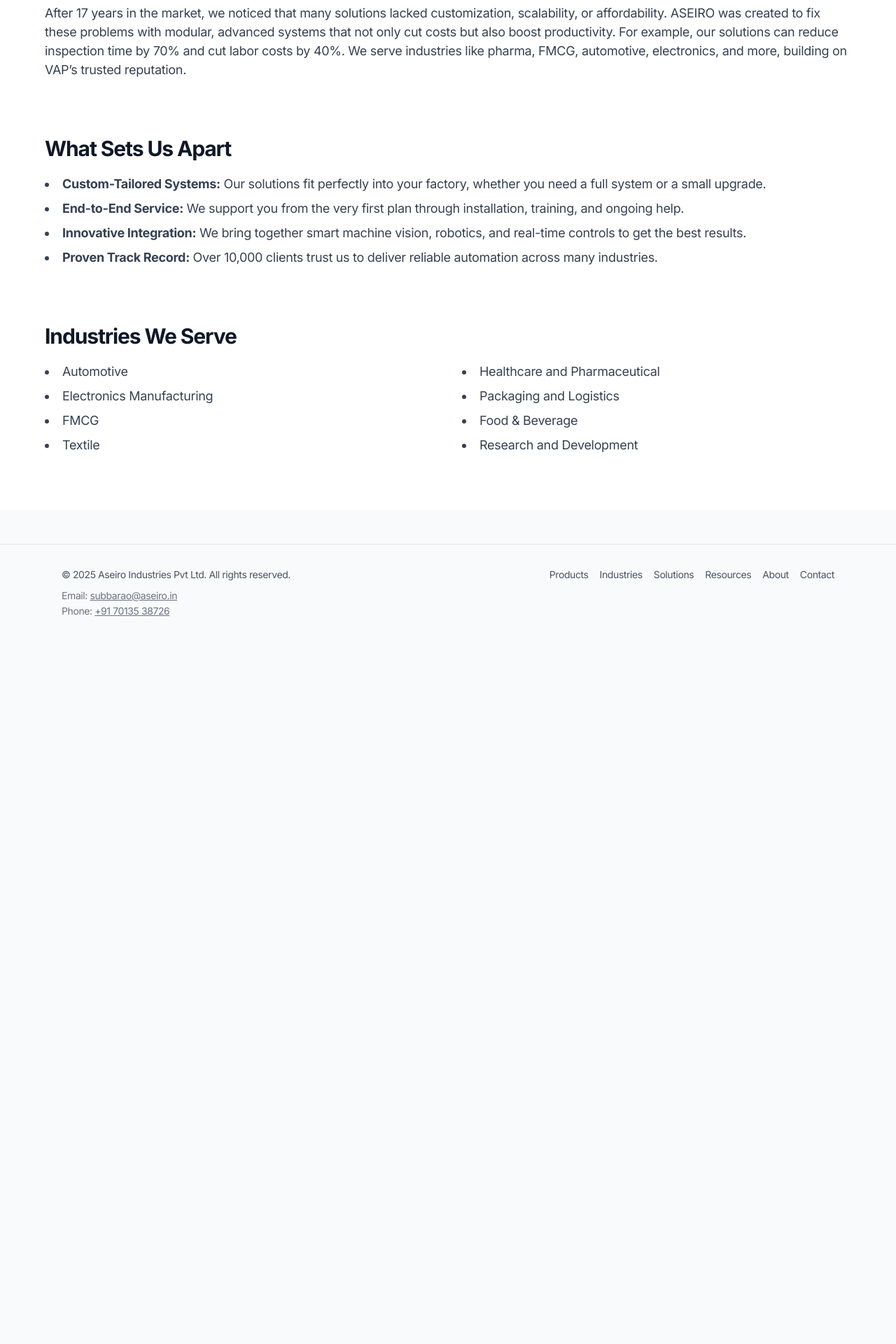
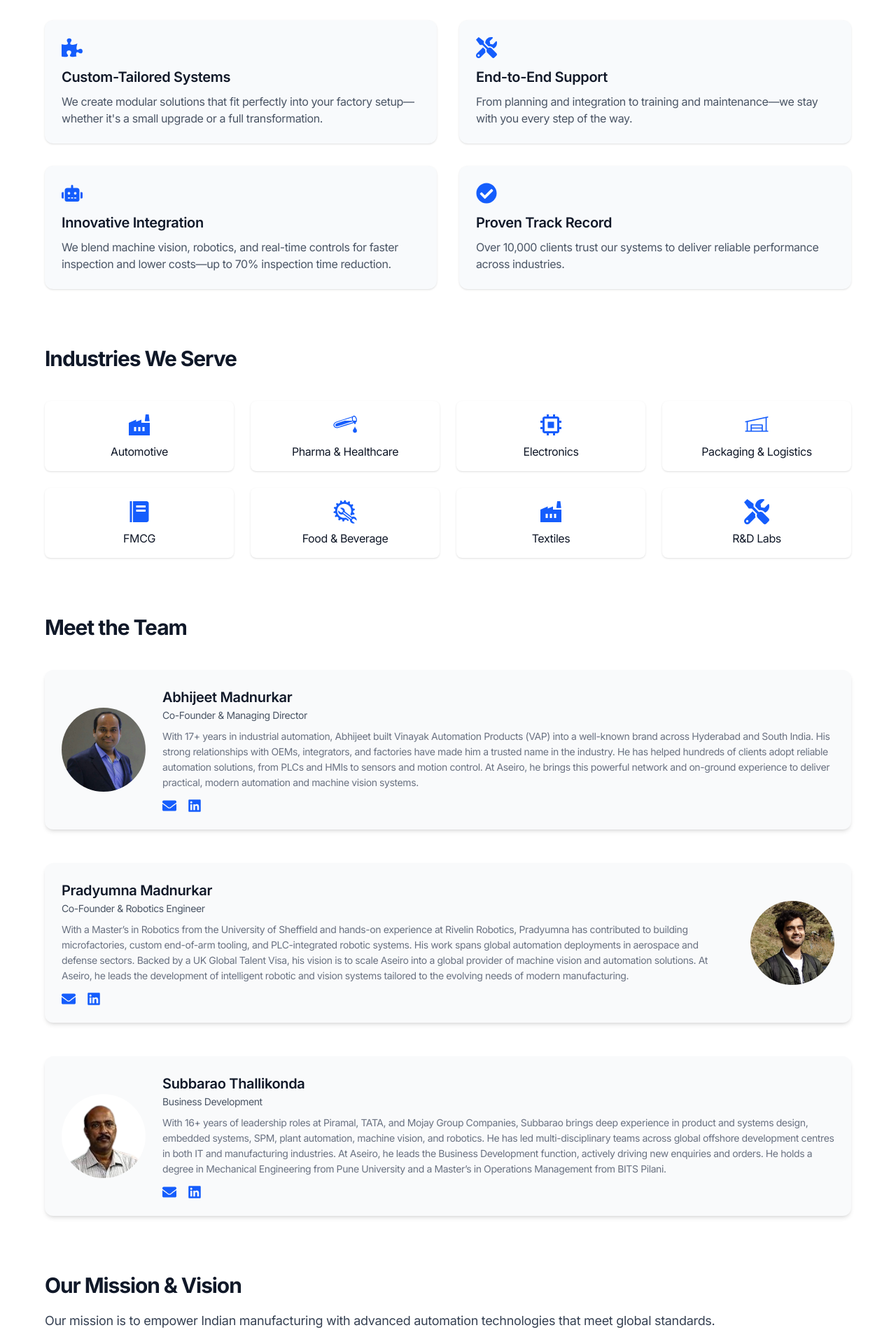
Before and after one commit to pradyumna-aseiro/Vercel-website, a Next.js app: page /about in a window 1280 px wide. Shown: the part 620-2540 px from the top of the page at 70% size. Before the commit the page ends 1536 px from the top, so only its background shows below. Built offline with nearby package versions, Linux system fonts and the light colour scheme.

Commit message:
added visually appealing icons for indutry sectors in about

```diff
--- a/app/(default)/about/page.tsx
+++ b/app/(default)/about/page.tsx
@@ -1,6 +1,9 @@
-// app/about/page.tsx
 import Image from "next/image";
-import { FaLinkedin, FaEnvelope } from "react-icons/fa";
+import { FaLinkedin, FaEnvelope, FaPuzzlePiece, FaRobot, FaTools, FaCheckCircle } from "react-icons/fa";
+import { MdFactory } from "react-icons/md";
+import { GiAutoRepair, GiChemicalDrop } from "react-icons/gi";
+import { PiWarehouseLight } from "react-icons/pi";
+import { BiChip, BiSolidFoodMenu } from "react-icons/bi";
 
 export default function AboutPage() {
   return (
@@ -34,43 +37,182 @@ export default function AboutPage() {
           </p>
         </div>
 
-        {/* Why ASEIRO & Our Approach */}
-        <div>
-          <h2 className="text-3xl font-bold mb-4">Why ASEIRO & Our Approach</h2>
-          <p className="text-gray-700 text-lg mb-4">
-            After 17 years in the market, we noticed that many solutions lacked customization, scalability, or affordability.
-            ASEIRO was created to fix these problems with modular, advanced systems that not only cut costs but also boost
-            productivity. For example, our solutions can reduce inspection time by 70% and cut labor costs by 40%. We serve
-            industries like pharma, FMCG, automotive, electronics, and more, building on VAP’s trusted reputation.
-          </p>
-        </div>
-
         {/* What Sets Us Apart */}
         <div>
-          <h2 className="text-3xl font-bold mb-4">What Sets Us Apart</h2>
-          <ul className="text-gray-700 text-lg list-disc list-inside space-y-2">
-            <li><strong>Custom-Tailored Systems:</strong> Our solutions fit perfectly into your factory, whether you need a full system or a small upgrade.</li>
-            <li><strong>End-to-End Service:</strong> We support you from the very first plan through installation, training, and ongoing help.</li>
-            <li><strong>Innovative Integration:</strong> We bring together smart machine vision, robotics, and real-time controls to get the best results.</li>
-            <li><strong>Proven Track Record:</strong> Over 10,000 clients trust us to deliver reliable automation across many industries.</li>
-          </ul>
+          <h2 className="text-3xl font-bold mb-10">What Sets Us Apart</h2>
+          <div className="grid md:grid-cols-2 gap-8">
+            <div className="bg-slate-50 p-6 rounded-xl shadow hover:shadow-md transition">
+              <FaPuzzlePiece className="text-blue-600 text-3xl mb-3" />
+              <h3 className="text-xl font-semibold mb-2">Custom-Tailored Systems</h3>
+              <p className="text-gray-600">We create modular solutions that fit perfectly into your factory setup—whether it's a small upgrade or a full transformation.</p>
+            </div>
+            <div className="bg-slate-50 p-6 rounded-xl shadow hover:shadow-md transition">
+              <FaTools className="text-blue-600 text-3xl mb-3" />
+              <h3 className="text-xl font-semibold mb-2">End-to-End Support</h3>
+              <p className="text-gray-600">From planning and integration to training and maintenance—we stay with you every step of the way.</p>
+            </div>
+            <div className="bg-slate-50 p-6 rounded-xl shadow hover:shadow-md transition">
+              <FaRobot className="text-blue-600 text-3xl mb-3" />
+              <h3 className="text-xl font-semibold mb-2">Innovative Integration</h3>
+              <p className="text-gray-600">We blend machine vision, robotics, and real-time controls for faster inspection and lower costs—up to 70% inspection time reduction.</p>
+            </div>
+            <div className="bg-slate-50 p-6 rounded-xl shadow hover:shadow-md transition">
+              <FaCheckCircle className="text-blue-600 text-3xl mb-3" />
+              <h3 className="text-xl font-semibold mb-2">Proven Track Record</h3>
+              <p className="text-gray-600">Over 10,000 clients trust our systems to deliver reliable performance across industries.</p>
+            </div>
+          </div>
         </div>
 
         {/* Industries We Serve */}
         <div>
-          <h2 className="text-3xl font-bold mb-4">Industries We Serve</h2>
-          <ul className="text-gray-700 text-lg list-disc list-inside grid md:grid-cols-2 gap-x-10 gap-y-2">
-            <li>Automotive</li>
-            <li>Healthcare and Pharmaceutical</li>
-            <li>Electronics Manufacturing</li>
-            <li>Packaging and Logistics</li>
-            <li>FMCG</li>
-            <li>Food & Beverage</li>
-            <li>Textile</li>
-            <li>Research and Development</li>
-          </ul>
+          <h2 className="text-3xl font-bold mb-10">Industries We Serve</h2>
+          <div className="grid grid-cols-2 md:grid-cols-4 gap-6 text-center">
+            <div className="bg-white shadow rounded-lg p-4">
+              <MdFactory className="text-blue-600 text-4xl mb-2 mx-auto" />
+              <p>Automotive</p>
+            </div>
+            <div className="bg-white shadow rounded-lg p-4">
+              <GiChemicalDrop className="text-blue-600 text-4xl mb-2 mx-auto" />
+              <p>Pharma & Healthcare</p>
+            </div>
+            <div className="bg-white shadow rounded-lg p-4">
+              <BiChip className="text-blue-600 text-4xl mb-2 mx-auto" />
+              <p>Electronics</p>
+            </div>
+            <div className="bg-white shadow rounded-lg p-4">
+              <PiWarehouseLight className="text-blue-600 text-4xl mb-2 mx-auto" />
+              <p>Packaging & Logistics</p>
+            </div>
+            <div className="bg-white shadow rounded-lg p-4">
+              <BiSolidFoodMenu className="text-blue-600 text-4xl mb-2 mx-auto" />
+              <p>FMCG</p>
+            </div>
+            <div className="bg-white shadow rounded-lg p-4">
+              <GiAutoRepair className="text-blue-600 text-4xl mb-2 mx-auto" />
+              <p>Food & Beverage</p>
+            </div>
+            <div className="bg-white shadow rounded-lg p-4">
+              <MdFactory className="text-blue-600 text-4xl mb-2 mx-auto" />
+              <p>Textiles</p>
+            </div>
+            <div className="bg-white shadow rounded-lg p-4">
+              <FaTools className="text-blue-600 text-4xl mb-2 mx-auto" />
+              <p>R&D Labs</p>
+            </div>
+          </div>
         </div>
 
+        {/* Meet the Team */}
+        <div>
+          <h2 className="text-3xl font-bold mb-10">Meet the Team</h2>
+
+          {/* Abhijeet */}
+          <div className="bg-gray-50 rounded-xl shadow-md hover:shadow-lg transition p-6 mb-12 flex flex-col md:flex-row items-center gap-6">
+            <Image
+              src="/team/team-abhijeet.png"
+              alt="Abhijeet Madnurkar"
+              width={120}
+              height={120}
+              className="rounded-full object-cover w-[120px] h-[120px] shrink-0"
+            />
+            <div>
+              <h3 className="text-xl font-semibold">Abhijeet Madnurkar</h3>
+              <p className="text-gray-600 text-sm mb-2">Co-Founder & Managing Director</p>
+              <p className="text-gray-500 text-sm mb-3">
+                With 17+ years in industrial automation, Abhijeet built Vinayak Automation Products (VAP) into a well-known
+                brand across Hyderabad and South India. His strong relationships with OEMs, integrators, and factories have
+                made him a trusted name in the industry. He has helped hundreds of clients adopt reliable automation solutions,
+                from PLCs and HMIs to sensors and motion control. At Aseiro, he brings this powerful network and on-ground
+                experience to deliver practical, modern automation and machine vision systems.
+              </p>
+              <div className="flex gap-4 text-blue-600 text-xl">
+                <a href="mailto:info@aseiro.in" aria-label="Email">
+                  <FaEnvelope className="hover:text-blue-800 transition" />
+                </a>
+                <a href="https://www.linkedin.com/in/abhijeet-madnurkar-27a15142/" target="_blank" rel="noopener noreferrer" aria-label="LinkedIn">
+                  <FaLinkedin className="hover:text-blue-800 transition" />
+                </a>
+              </div>
+            </div>
+          </div>
+
+          {/* Pradyumna */}
+          <div className="bg-gray-50 rounded-xl shadow-md hover:shadow-lg transition p-6 mb-12 flex flex-col md:flex-row-reverse items-center gap-6">
+            <Image
+              src="/team/team-pradyumna.png"
+              alt="Pradyumna Madnurkar"
+              width={120}
+              height={120}
+              className="rounded-full object-cover w-[120px] h-[120px] shrink-0"
+            />
+            <div>
+              <h3 className="text-xl font-semibold">Pradyumna Madnurkar</h3>
+              <p className="text-gray-600 text-sm mb-2">Co-Founder & Robotics Engineer</p>
+              <p className="text-gray-500 text-sm mb-3">
+                With a Master’s in Robotics from the University of Sheffield and hands-on experience
+                at Rivelin Robotics, Pradyumna has contributed to building microfactories, custom
+                end-of-arm tooling, and PLC-integrated robotic systems. His work spans global
+                automation deployments in aerospace and defense sectors. Backed by a UK Global Talent
+                Visa, his vision is to scale Aseiro into a global provider of machine vision and
+                automation solutions. At Aseiro, he leads the development of intelligent robotic and
+                vision systems tailored to the evolving needs of modern manufacturing.
+              </p>
+              <div className="flex gap-4 text-blue-600 text-xl">
+                <a href="mailto:pradyumna@aseiro.in" aria-label="Email">
+                  <FaEnvelope className="hover:text-blue-800 transition" />
+                </a>
+                <a href="https://www.linkedin.com/in/pradyumnam/" target="_blank" rel="noopener noreferrer" aria-label="LinkedIn">
+                  <FaLinkedin className="hover:text-blue-800 transition" />
+                </a>
+              </div>
+            </div>
+          </div>
+
+          {/* Subbarao */}
+          <div className="bg-gray-50 rounded-xl shadow-md hover:shadow-lg transition p-6 mb-12 flex flex-col md:flex-row items-center gap-6">
+            <Image
+              src="/team/team-subbarao.png"
+              alt="Subbarao"
+              width={120}
+              height={120}
+              className="rounded-full object-cover w-[120px] h-[120px] shrink-0"
+            />
+            <div>
+              <h3 className="text-xl font-semibold">Subbarao Thallikonda</h3>
+              <p className="text-gray-600 text-sm mb-2">Business Development</p>
+              <p className="text-gray-500 text-sm mb-3">
+                With 16+ years of leadership roles at Piramal, TATA, and Mojay Group Companies, Subbarao
+                brings deep experience in product and systems design, embedded systems, SPM, plant automation,
+                machine vision, and robotics. He has led multi-disciplinary teams across global offshore
+                development centres in both IT and manufacturing industries. At Aseiro, he leads the Business
+                Development function, actively driving new enquiries and orders. He holds a degree in Mechanical
+                Engineering from Pune University and a Master’s in Operations Management from BITS Pilani.
+              </p>
+              <div className="flex gap-4 text-blue-600 text-xl">
+                <a href="mailto:subbarao@aseiro.in" aria-label="Email">
+                  <FaEnvelope className="hover:text-blue-800 transition" />
+                </a>
+                <a href="https://www.linkedin.com/in/subbarao-business-development-171119301/" target="_blank" rel="noopener noreferrer" aria-label="LinkedIn">
+                  <FaLinkedin className="hover:text-blue-800 transition" />
+                </a>
+              </div>
+            </div>
+          </div>
+        </div>
+
+        {/* Mission & Vision */}
+        <div>
+          <h2 className="text-3xl font-bold mb-4">Our Mission & Vision</h2>
+          <p className="text-gray-700 text-lg mb-4">
+            Our mission is to empower Indian manufacturing with advanced automation technologies
+            that meet global standards.
+          </p>
+          <p className="text-gray-700 text-lg">
+            We envision a future where every production line is intelligent, efficient, and free
+            from manual errors.
+          </p>
+        </div>
       </div>
     </section>
   );
```
